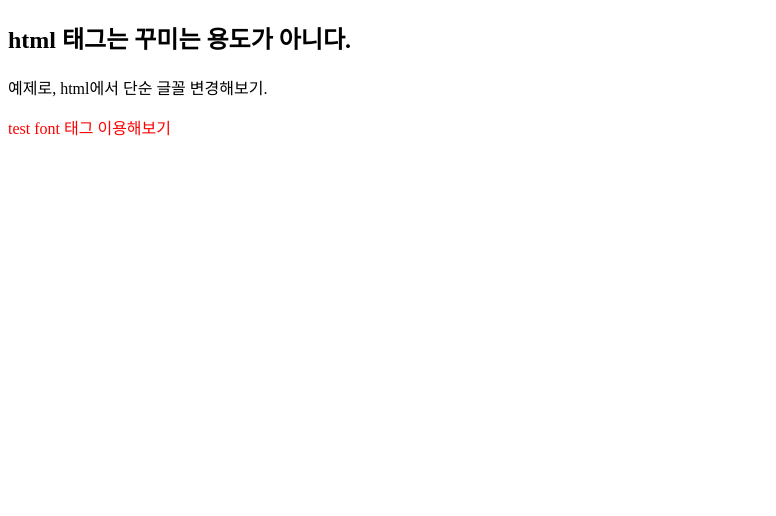
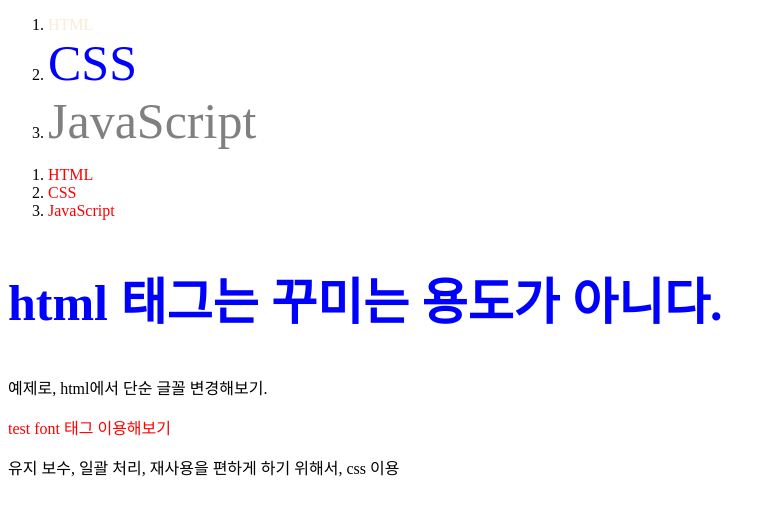
Before and after one commit to bo00l2/HTML_TEST_501, a plain HTML site: page 250507/css/basic-css-1.html in a window 1280 px wide. Shown: the whole page, without its empty margins (0-776 px from the left). Drawn offline with Linux system fonts and the light colour scheme.

Commit message:
6교시 박스모델

```diff
--- a/250507/css/basic-css-1.html
+++ b/250507/css/basic-css-1.html
@@ -8,9 +8,78 @@
 </head>
 
 <body>
-    <h2>html 태그는 꾸미는 용도가 아니다. </h2>
+    <!-- 주석 ctrl + / -->
+    <!-- 주석, 코드를 읽지 않는다,
+    단순, 설명이나, 메세지를 전달하는 방법.
+    대부분의, IDE(통합개발환경 툴, vscode) -> ctrl + / -->
+    <!-- css 작성하는 방법,
+    1. 인라인, 줄에 속성으로 설정하는 방법, 비추
+    2. html 파일안에 style 태그를 이용해서 이용하는 방법, 비추,
+    3. css 파일을 분리해서 작업, 추천  -->
+    <style>
+        /* css 의 기본 문법
+        1. 선택지를 선택, 선택자 종류가 많음
+        2. 선택지에 필요한 속성 부여, 색깔, 크기, 배치 */
+        a , h2{
+            /* 박스모델에서
+            a 태그는 해당 콘텐츠 크기만 차지하고, (인라인레벨)
+            h2 태그는 하줄 전체를 다 차지함. (블록레벨)
+            그래서, 효과를 가운데 정렬이 h2만 적용됨 */
+            color: black;
+            text-decoration: none;
+            /* a 태그 밑줄 제거 */
+            /* font-size: 50px;
+            글자 크기 변경
+            text-align: center; */
+        }
+        /* 클래스 선택자 요소를 이용해서, 꾸미기 작업
+        1. 설정하고 싶은 태그 요소에 class라는 속성 이용
+        2. class = 이름 지정, 예시-> class="saw"
+        3. 적용은, css 적용하는 방법에서 2번째 방법은 일단  사용
+        4. style 태그 안에서, 클래스 선택자를 이용해서 효과 주기.
+        점(.) 클래스
+        */
+        /* css 효과 주는 방법
+        선택자 { 효과1, 효과2, ... }
+
+        */
+        .saw  {
+            color: blue;
+            font-size: 50px;
+        }
+        /* 클래스 선택자 : 점(.) */
+        .saw2  {
+          text-align: center;
+        }
+         /* 클래스 < 아이디 선택자 : 샵(#) */
+         #active{
+            color: grey;
+         }
+    </style>
+    <ol>
+        <!-- 인라인으로 css 적용해보기 -->
+        <li><a href="1.html" style="color: antiquewhite;">HTML</a></li>
+        <!-- 다중 클래스를 적용 시, 클래스명을 공백을 기준으로 새 클래스 추가 -->
+        <li><a href="2.html" class="saw saw2">CSS</a></li>
+        <li><a href="3.html" class="saw" id="active">JavaScript</a></li>
+    </ol>
+
+    <ol>
+        <li><a href="1.html">
+                <font color="red">HTML</font>
+            </a></li>
+        <li><a href="2.html">
+                <font color="red">CSS</font>
+            </a></li>
+        <li><a href="3.html">
+                <font color="red">JavaScript</font>
+            </a></li>
+    </ol>
+
+    <h2 class="saw">html 태그는 꾸미는 용도가 아니다. </h2>
     <p>예제로, html에서 단순 글꼴 변경해보기. </p>
     <font color="red">test font 태그 이용해보기</font>
+    <p>유지 보수, 일괄 처리, 재사용을 편하게  하기 위해서, css 이용</p>
 </body>
 
 </html>
```
Also changed, not shown: 250507/css/box.html (added, +27 -0 lines).
